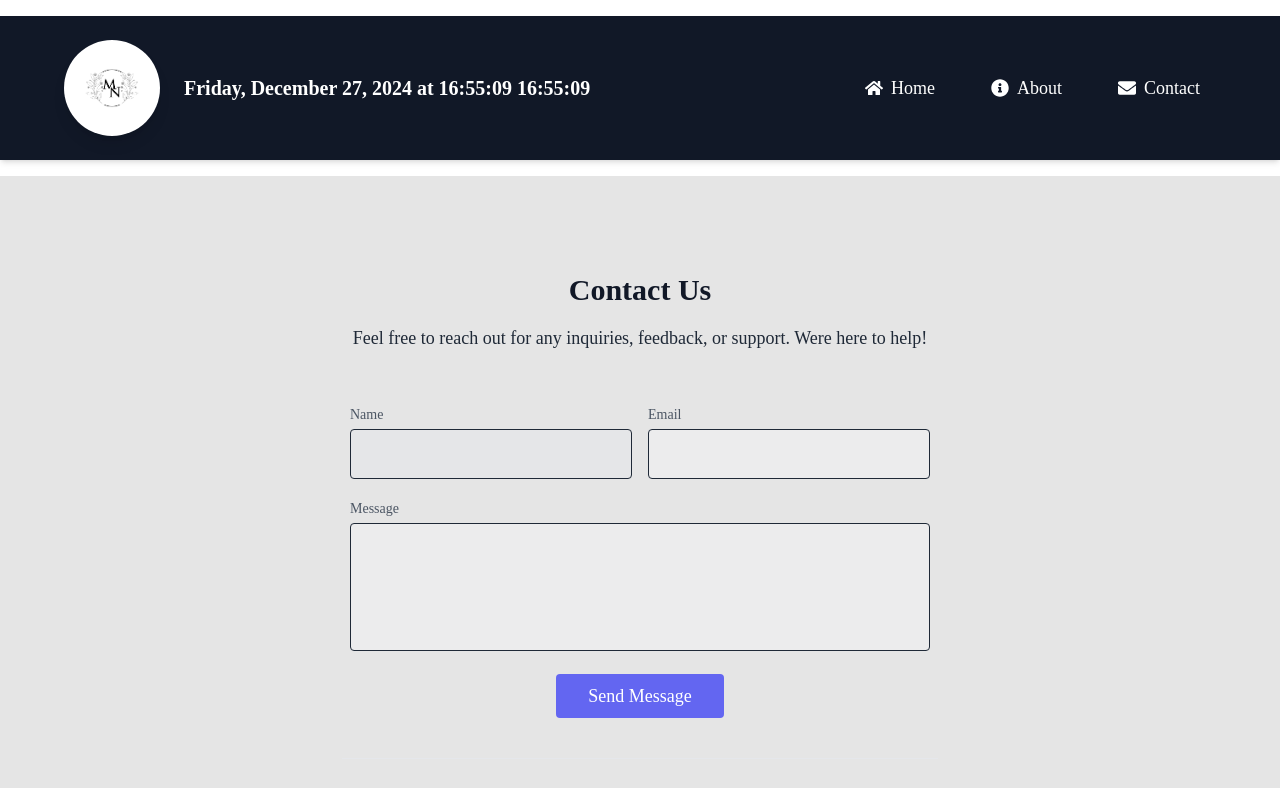
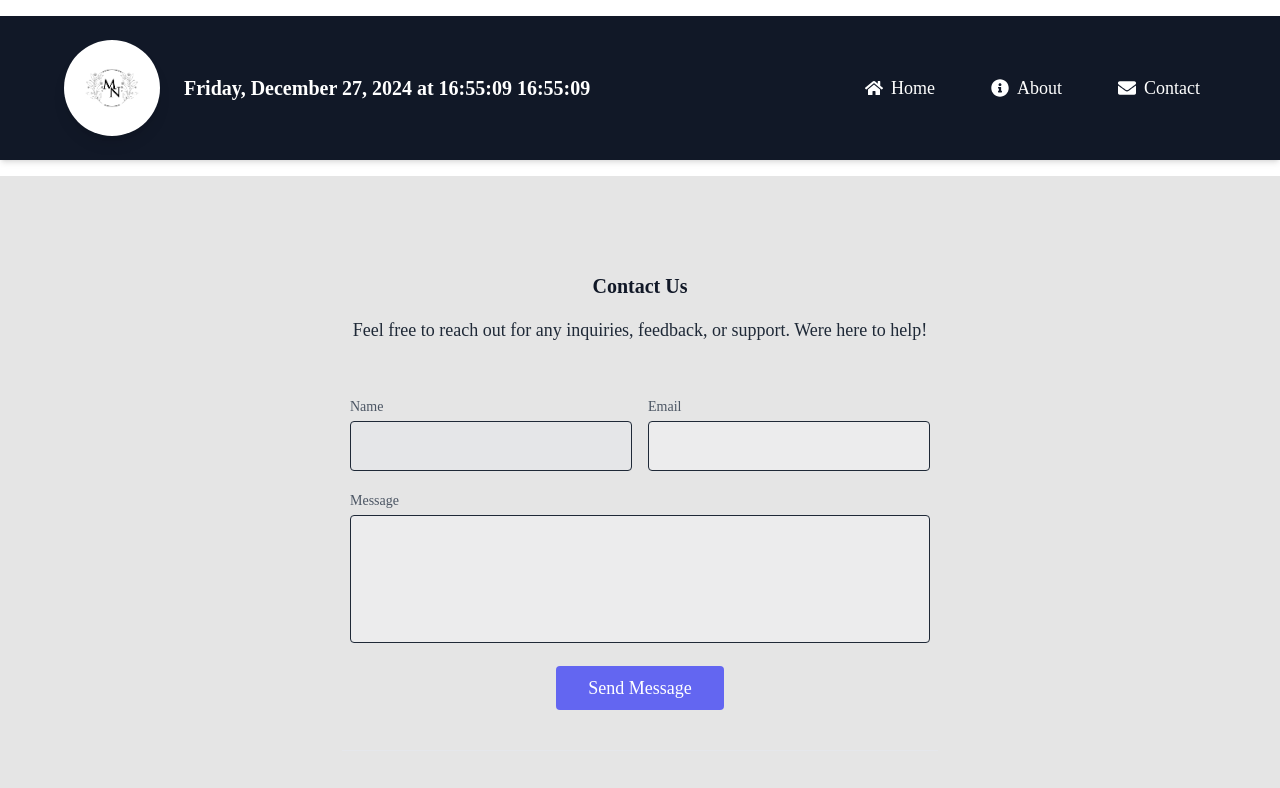
Before and after one commit to nadeemtahir/Blog-website, a Next.js app: page /contact in a window 1280 px wide. Shown: the top 788 px of the page. Built offline with nearby package versions, Linux system fonts and the light colour scheme.

Commit message:
Update page.tsx

```diff
--- a/src/app/contact/page.tsx
+++ b/src/app/contact/page.tsx
@@ -6,7 +6,7 @@ export default function Contact() {
     <section className="text-gray-800 bg-neutral-200 body-font relative">
       <div className="container px-5 py-24 mx-auto">
         <div className="flex flex-col text-center w-full mb-12">
-          <h1 className="sm:text-3xl text-8xl font-bold title-font mb-4 text-gray-900">Contact Us</h1>
+          <h1 className="sm:text-xl text-8xl font-bold title-font mb-4 text-gray-900">Contact Us</h1>
           <p className="lg:w-2/3 mx-auto leading-relaxed text-lg">
             Feel free to reach out for any inquiries, feedback, or support. Were here to help!
           </p>
```
